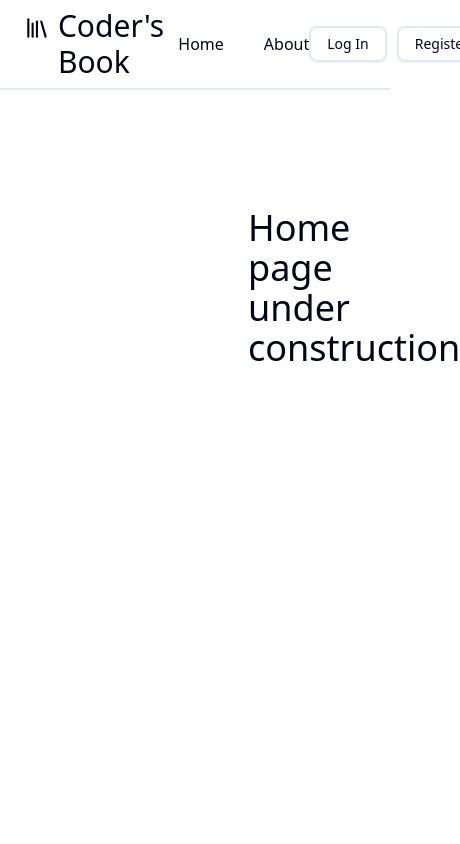
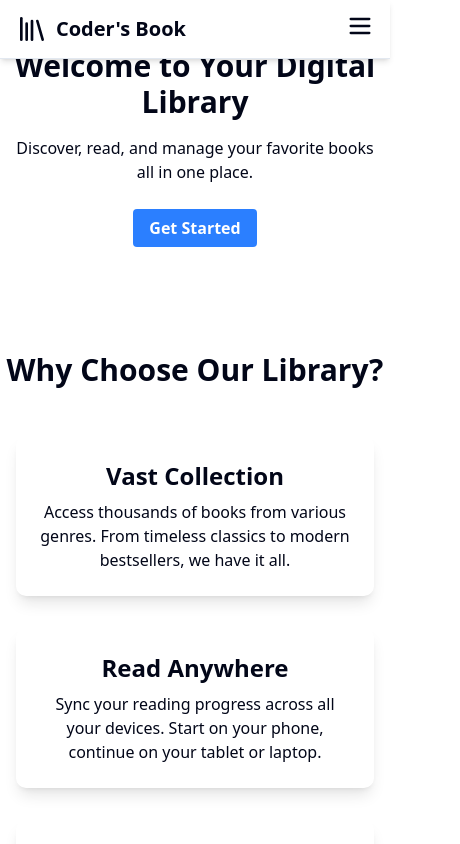
Before and after one commit to srivastav-aryan/e-library-frontend, a React (Vite) app: page / in a window 390 px wide. Shown: the top 844 px of the page, 460 px wide, since content can reach past the window. Built offline with nearby package versions, Linux system fonts and the light colour scheme; no server answers.

Commit message:
add responsiveness and update home and about page

```diff
--- a/src/Pages/About.jsx
+++ b/src/Pages/About.jsx
@@ -1,11 +1,49 @@
-import React from "react";
+import React from 'react';
 
-function About() {
+const About = () => {
   return (
-    <main className="mt-52 ml-62 text-4xl">
-      <h1>About page under construction</h1>
-    </main>
+    <div className="about-page py-16 md:py-20">
+      <div className="container mx-auto">
+        <h1 className="text-4xl md:text-5xl font-bold text-center mb-12">About Our Digital Library</h1>
+
+        <section className="mission-section mb-20">
+          <h2 className="text-3xl md:text-4xl font-bold mb-6">Our Mission</h2>
+          <p className="text-lg leading-relaxed px-4">
+            Our mission is to provide free and easy access to a vast collection of digital books for everyone, everywhere. We believe in the power of knowledge and the importance of reading for personal and professional growth. We are committed to creating a user-friendly platform that makes reading and learning an enjoyable experience for all.
+          </p>
+        </section>
+
+        <section className="team-section mb-20">
+          <h2 className="text-3xl md:text-4xl font-bold text-center mb-12">Meet the Team</h2>
+          <div className="grid grid-cols-1 md:grid-cols-3 gap-8 px-4">
+            <div className="team-member">
+              <img src="https://via.placeholder.com/150" alt="Team Member" className="mx-auto mb-4 rounded-full"/>
+              <h3 className="text-2xl font-bold">Jane Doe</h3>
+              <p className="text-gray-600">Lead Developer</p>
+            </div>
+            <div className="team-member">
+              <img src="https://via.placeholder.com/150" alt="Team Member" className="mx-auto mb-4 rounded-full"/>
+              <h3 className="text-2xl font-bold">John Smith</h3>
+              <p className="text-gray-600">UI/UX Designer</p>
+            </div>
+            <div className="team-member">
+              <img src="https://via.placeholder.com/150" alt="Team Member" className="mx-auto mb-4 rounded-full"/>
+              <h3 className="text-2xl font-bold">Peter Jones</h3>
+              <p className="text-gray-600">Project Manager</p>
+            </div>
+          </div>
+        </section>
+
+        <section className="contact-section text-center">
+          <h2 className="text-3xl md:text-4xl font-bold mb-6">Contact Us</h2>
+          <p className="text-lg mb-4 px-4">Have questions or suggestions? We'd love to hear from you!</p>
+          <a href="mailto:contact@digitallibrary.com" className="bg-blue-500 hover:bg-blue-700 text-white font-bold py-2 px-4 rounded">
+            Email Us
+          </a>
+        </section>
+      </div>
+    </div>
   );
-}
+};
 
 export default About;
--- a/src/Pages/Home.jsx
+++ b/src/Pages/Home.jsx
@@ -1,13 +1,42 @@
-import React from "react";
+import React from 'react';
+import { Link } from 'react-router-dom';
 
-function Home() {
+const Home = () => {
   return (
-    <>
-      <main className="mt-52 ml-62 text-4xl">
-        <h1>Home page under construction</h1>
-      </main>
-    </>
+    <div className="home-page">
+      <header className="hero-section text-center py-12 sm:py-16 md:py-24 bg-white">
+        <div className="container mx-auto">
+          <h1 className="text-3xl sm:text-4xl md:text-5xl font-bold mb-4">Welcome to Your Digital Library</h1>
+          <p className="text-base sm:text-lg md:text-xl mb-8 px-4 sm:px-6">Discover, read, and manage your favorite books all in one place.</p>
+          <Link to={"/auth/login"} className="bg-blue-500 hover:bg-blue-700 text-white font-bold py-2 px-4 rounded">
+            Get Started
+          </Link>
+        </div>
+      </header>
+
+      <section className="features-section py-16 md:py-20">
+        <div className="container mx-auto text-center">
+          <h2 className="text-3xl md:text-4xl font-bold mb-12">Why Choose Our Library?</h2>
+          <div className="grid grid-cols-1 md:grid-cols-3 gap-8 px-4">
+            <div className="feature p-6 shadow-lg rounded-lg">
+              <h3 className="text-2xl font-bold mb-2">Vast Collection</h3>
+              <p>Access thousands of books from various genres. From timeless classics to modern bestsellers, we have it all.</p>
+            </div>
+            <div className="feature p-6 shadow-lg rounded-lg">
+              <h3 className="text-2xl font-bold mb-2">Read Anywhere</h3>
+              <p>Sync your reading progress across all your devices. Start on your phone, continue on your tablet or laptop.</p>
+            </div>
+            <div className="feature p-6 shadow-lg rounded-lg">
+              <h3 className="text-2xl font-bold mb-2">Personalized Shelves</h3>
+              <p>Organize your books into custom shelves. Keep track of what you've read, what you're reading, and what you want to read next.</p>
+            </div>
+          </div>
+        </div>
+      </section>
+
+
+    </div>
   );
-}
+};
 
 export default Home;
--- a/src/Pages/dashboard pages/Books.jsx
+++ b/src/Pages/dashboard pages/Books.jsx
@@ -79,6 +79,8 @@ function Books() {
       </div>
 
       <main className="px-3">
+        {/* Desktop Table View */}
+        <div className="hidden md:block">
           <Table>
             <TableCaption>A list of all Books</TableCaption>
             <TableHeader className="border-t-1">
@@ -92,26 +94,24 @@ function Books() {
               </TableRow>
             </TableHeader>
             <TableBody>
-            {data?.data.map((book) => {
-              return (
+              {data?.data.map((book) => (
                 <TableRow key={book._id}>
-                  <TableCell className="font-medium">
-                    {book.authorName}
-                  </TableCell>
-                  <TableCell>{book.genere}</TableCell>
+                  <TableCell className="font-medium">{book.authorName}</TableCell>
+                  <TableCell>{book.genre}</TableCell>
                   <TableCell>
-                    <div className="flex j gap-2 items-center">
+                    <div className="flex items-center gap-4">
                       <img
+                        className="h-16 w-16 rounded-md object-cover"
                         src={book.coverImage}
-                        alt="book-cover-img"
-                        height={100}
-                        width={130}
+                        alt={book.title}
                       />
-                      <span className="mr-5">{book.title}</span>
+                      <span>{book.title}</span>
                     </div>
                   </TableCell>
                   <TableCell>
-                    <a href={book.file}>Read here</a>
+                    <a href={book.file} target="_blank" rel="noopener noreferrer">
+                      <Button variant={"link"}>Read Book</Button>
+                    </a>
                   </TableCell>
                   <TableCell className="text-right">
                     <Link to={`/dashboard/books/edit/${book._id}`}>
@@ -119,13 +119,63 @@ function Books() {
                     </Link>
                   </TableCell>
                   <TableCell className="text-right">
-                      <Button onClick={() => deleteBookMutation.mutate(book._id)} disabled={deletingBookId === book._id}>{deletingBookId === book._id ? <LoaderCircle className="animate-spin" /> : "Delete"}</Button>
+                    <Button
+                      onClick={() => deleteBookMutation.mutate(book._id)}
+                      disabled={deletingBookId === book._id}
+                      variant={"destructive"}
+                    >
+                      {deletingBookId === book._id ? (
+                        <LoaderCircle className="animate-spin" />
+                      ) : (
+                        "Delete"
+                      )}
+                    </Button>
                   </TableCell>
                 </TableRow>
-              );
-            })}
+              ))}
             </TableBody>
           </Table>
+        </div>
+
+        {/* Mobile Card View */}
+        <div className="grid grid-cols-1 gap-4 md:hidden">
+          {data?.data.map((book) => (
+            <div key={book._id} className="rounded-lg border bg-white p-4 shadow-md">
+              <div className="flex items-start gap-4">
+                <img
+                  className="h-24 w-24 rounded-md object-cover"
+                  src={book.coverImage}
+                  alt={book.title}
+                />
+                <div className="flex-grow">
+                  <h3 className="text-lg font-bold">{book.title}</h3>
+                  <p className="text-sm text-gray-600">by {book.authorName}</p>
+                  <p className="mt-1 rounded-full bg-gray-200 px-2 py-1 text-xs font-semibold text-gray-700">{book.genre}</p>
+                </div>
+              </div>
+              <div className="mt-4 flex justify-end gap-2">
+                <a href={book.file} target="_blank" rel="noopener noreferrer">
+                  <Button variant={"link"}>Read</Button>
+                </a>
+                <Link to={`/dashboard/books/edit/${book._id}`}>
+                  <Button size="sm">Edit</Button>
+                </Link>
+                <Button
+                  onClick={() => deleteBookMutation.mutate(book._id)}
+                  disabled={deletingBookId === book._id}
+                  variant={"destructive"}
+                  size="sm"
+                >
+                  {deletingBookId === book._id ? (
+                    <LoaderCircle className="animate-spin" />
+                  ) : (
+                    "Delete"
+                  )}
+                </Button>
+              </div>
+            </div>
+          ))}
+        </div>
       </main>
     </>
   );
--- a/src/Pages/dashboard pages/CreateBook.jsx
+++ b/src/Pages/dashboard pages/CreateBook.jsx
@@ -24,6 +24,7 @@ import { decodeJwt } from "../../utils/authUtils";
 import { useSelector } from "react-redux";
 import { selectAuthToken } from "../../features/auth/authSlice";
 import { LoaderCircle } from "lucide-react";
+import { useNavigate } from "react-router-dom";
 
 function CreateBook() {
   const accessToken = useSelector(selectAuthToken);
@@ -34,6 +35,8 @@ function CreateBook() {
   const coverImageRef = useRef(null);
   const bookPdfRef = useRef(null);
 
+  const navigate = useNavigate();
+
   const createBookMutation = useMutation({
     mutationFn: createBook,
     onSuccess: () => {
@@ -43,6 +46,8 @@ function CreateBook() {
       genereRef.current.value = "";
       coverImageRef.current.value = "";
       bookPdfRef.current.value = "";
+
+      navigate("/dashboard/books");
     },
     onError: (err) => {
       console.log(`error occured while creating book :-- ${err}`);
--- a/src/components/AuthHeader.jsx
+++ b/src/components/AuthHeader.jsx
@@ -1,47 +1,83 @@
-import { Library } from "lucide-react";
+import { Library, Menu, X } from "lucide-react";
 import { Link } from "react-router-dom";
 import { Button } from "@/components/ui/button";
 import { useSelector } from "react-redux";
 import { selectIsAuthenticated } from "../features/auth/authSlice";
 import LogoutButton from "./LogoutButton";
+import { useState } from "react";
 
 function AuthHeader() {
   const isAuthenticated = useSelector(selectIsAuthenticated);
-  console.log(isAuthenticated);
+  const [isMenuOpen, setIsMenuOpen] = useState(false);
 
+  const toggleMenu = () => {
+    setIsMenuOpen(!isMenuOpen);
+  };
 
   return (
-    <header className="flex fixed z-40 left-0 right-0 top-0 border-b-2 py-2 px-6 items-center transition-[left] duration-200 ease-in-out justify-around">
-      <div className="flex gap-2 text-3xl">
-        <Library size={40} />
+    <header className="fixed left-0 top-0 z-50 w-full border-b bg-white px-4 py-3 shadow-md sm:px-6">
+      <div className="container mx-auto flex items-center justify-between">
+        <Link to="/" className="flex items-center gap-2 text-xl font-bold sm:text-2xl">
+          <Library size={32} />
           <h1>Coder's Book</h1>
-      </div>
+        </Link>
 
-      <nav>
-        <ul className="flex gap-10">
-          <li>
-            <Link to={"/"}>Home</Link>
-          </li>
-          <li>
-            <Link to={"/about"}>About</Link>
-          </li>
-        </ul>
-      </nav>
+        {/* Desktop Navigation */}
+        <nav className="hidden items-center gap-6 md:flex">
+          <Link to={"/"} className="text-base hover:text-blue-500">Home</Link>
+          <Link to={"/about"} className="text-base hover:text-blue-500">About</Link>
           {isAuthenticated ? (
-        <div className="flex items-center gap-2.5">
-          <Button className=" border-2  " variant={"outline"}>
-            <Link to={"/dashboard"}>Dashboard</Link>
+            <div className="flex items-center gap-2">
+              <Button asChild variant={"outline"}>
+                <Link to={"/dashboard/home"}>Dashboard</Link>
               </Button>
               <LogoutButton />
             </div>
           ) : (
-        <div className="flex items-center gap-2.5">
-          <Button className=" border-2  " variant={"outline"}>
+            <div className="flex items-center gap-2">
+              <Button asChild variant={"outline"}>
                 <Link to={"/auth/login"}>Log In</Link>
               </Button>
-          <Button className=" border-2 " variant={"outline"}>
+              <Button asChild>
                 <Link to={"/auth/register"}>Register</Link>
               </Button>
+            </div>
+          )}
+        </nav>
+
+        {/* Mobile Menu Button */}
+        <div className="md:hidden">
+          <button onClick={toggleMenu} aria-label="Toggle menu">
+            {isMenuOpen ? <X size={28} /> : <Menu size={28} />}
+          </button>
+        </div>
+      </div>
+
+      {/* Mobile Menu */}
+      {isMenuOpen && (
+        <div className="absolute left-0 top-full w-full bg-white shadow-md md:hidden">
+          <nav className="flex flex-col items-center gap-4 p-4">
+            <Link to={"/"} className="text-lg hover:text-blue-500" onClick={toggleMenu}>Home</Link>
+            <Link to={"/about"} className="text-lg hover:text-blue-500" onClick={toggleMenu}>About</Link>
+            <div className="mt-4 h-px w-full bg-gray-200"></div>
+            {isAuthenticated ? (
+              <div className="flex flex-col items-center gap-4 pt-4">
+                <Button asChild variant={"outline"} onClick={toggleMenu}>
+                  <Link to={"/dashboard/home"}>Dashboard</Link>
+                </Button>
+                <LogoutButton />
+              </div>
+            ) : (
+              <div className="flex flex-col items-center gap-4 pt-4">
+                <Button asChild variant={"outline"} onClick={toggleMenu}>
+                  <Link to={"/auth/login"}>Log In</Link>
+                </Button>
+                <Button asChild onClick={toggleMenu}>
+                  <Link to={"/auth/register"}>Register</Link>
+                </Button>
+              </div>
+            )}
+          </nav>
         </div>
       )}
     </header>
--- a/src/components/Header.jsx
+++ b/src/components/Header.jsx
@@ -7,13 +7,13 @@ function Header() {
   const { state, isMobile } = useSidebar();
 
   return (
-    <header
-      className="flex fixed z-40 bg-white  right-0 top-0 border-b-2 py-2 px-6 items-center transition-[left] duration-200 ease-in-out justify-between"
+        <header
+      className="flex fixed z-40 w-full right-0 top-0 items-center justify-between border-b bg-white px-4 py-2 shadow-md transition-all duration-300 ease-in-out sm:px-6"
       style={{ left: !isMobile && state == "expanded" ? "16rem" : "0" }}
     >
-      <div className="flex items-center">
-        <SidebarTrigger className="md:h-[3rem] md:w-[3rem]" />
-        <SearchForm className="md:w-[17rem]" />
+      <div className="flex items-center gap-2 sm:gap-4">
+        <SidebarTrigger className="h-10 w-10" />
+        <SearchForm className="w-32 sm:w-full sm:max-w-xs" />
       </div>
       <div className="flex items-center gap-2.5">
         <LogoutButton />
--- a/src/components/ui/button.jsx
+++ b/src/components/ui/button.jsx
@@ -12,7 +12,7 @@ const buttonVariants = cva(
         default:
           "bg-primary text-primary-foreground shadow-xs hover:bg-primary/90",
         destructive:
-          "bg-destructive text-white shadow-xs hover:bg-destructive/90 focus-visible:ring-destructive/20 dark:focus-visible:ring-destructive/40 dark:bg-destructive/60",
+          "border border-red-500 bg-transparent text-red-500 shadow-xs hover:bg-red-50 focus-visible:ring-red-500/20 dark:text-red-400 dark:border-red-400 dark:hover:bg-red-900/50",
         outline:
           "border bg-background shadow-xs hover:bg-accent hover:text-accent-foreground dark:bg-input/30 dark:border-input dark:hover:bg-input/50",
         secondary:
```
Lines whose indentation alone changed are shown as unchanged.
